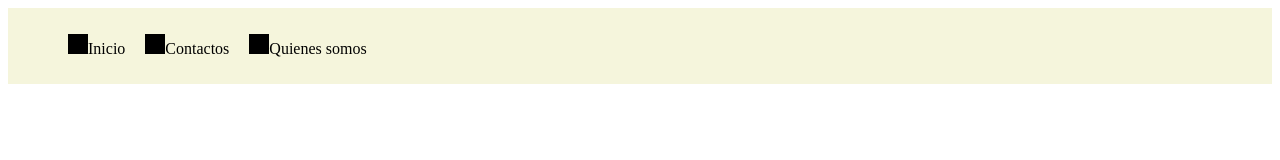
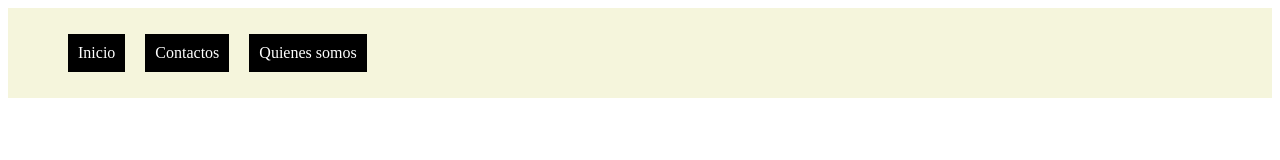
Before and after one commit to gon-b86/git_command_shift_punto, a plain HTML site: page index.html in a window 1280 px wide. Drawn offline with Linux system fonts and the light colour scheme.

Commit message:
Html terminado

```diff
--- a/index.html
+++ b/index.html
@@ -12,9 +12,9 @@
     <header>
         <nav>
             <ul>
-                <li><a href=""></a>Inicio</li>
-                <li><a href=""></a>Contactos</li>
-                <li><a href=""></a>Quienes somos</li>
+                <li><a href="">Inicio</a></li>
+                <li><a href="">Contactos</a></li>
+                <li><a href="">Quienes somos</a></li>
             </ul>
         </nav>
     </header>
```
